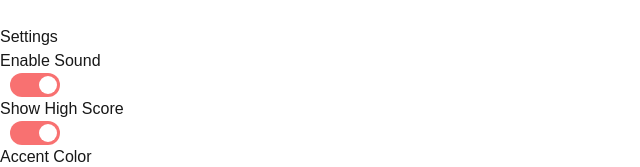
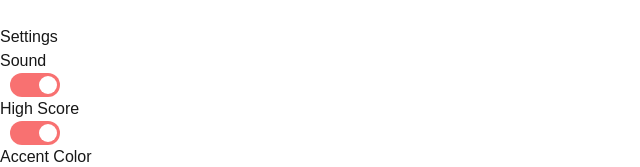
Before and after one commit to beck1888/chance-clicker-game, a Next.js app: page /settings in a window 1280 px wide. Shown: the top 167 px of the page, without its empty margins (0-640 px from the left). Built offline with nearby package versions, Linux system fonts and the light colour scheme.

Commit message:
STYLE: Refactor settings page for improved readability and user experience; close theme picker on selection

```diff
--- a/src/app/settings/page.tsx
+++ b/src/app/settings/page.tsx
@@ -82,6 +82,7 @@ export default function Settings() {
     localStorage.setItem("theme", theme);
     document.documentElement.classList.remove('light', 'dark');
     document.documentElement.classList.add(theme);
+    setIsThemePickerOpen(false); // Close the theme picker
   };
 
   const toggleThemePicker = () => {
@@ -136,7 +137,7 @@ export default function Settings() {
         {/* Sound and High Score Toggles */}
         <div className="flex flex-col space-y-4">
           <label className="flex items-center justify-between w-full">
-            <span>Enable Sound</span>
+            <span>Sound</span>
             <div className={styles.toggle}>
               <input
                 type="checkbox"
@@ -147,7 +148,7 @@ export default function Settings() {
             </div>
           </label>
           <label className="flex items-center justify-between w-full">
-            <span>Show High Score</span>
+            <span>High Score</span>
             <div className={styles.toggle}>
               <input
                 type="checkbox"
@@ -168,7 +169,7 @@ export default function Settings() {
               onClick={toggleColorPicker}
             >
               <span style={{ backgroundColor: buttonColor }} className="w-6 h-6 rounded-full"></span>
-              <span>Select</span>
+                <span className="flex-1 text-center mx-auto px-4">Select</span>
                 </button>
                 <div className={`${styles.colorPickerPopup} ${isColorPickerOpen ? styles.open : ''}`}>
                 <div className={styles.colorGrid}>
@@ -193,8 +194,9 @@ export default function Settings() {
               className={`${styles.themePickerButton} ${isThemePickerOpen ? 'open' : ''}`}
               onClick={toggleThemePicker}
             >
-              <span>{darkMode === 'dark' ? 'Dark' : 'Light'}</span>
-              {/* <span>Choose Theme</span> */}
+              <span className="flex-1 text-center mx-auto px-4">
+          {darkMode === 'dark' ? 'Dark' : 'Light'}
+              </span>
             </button>
             <div className={`${styles.themePickerPopup} ${isThemePickerOpen ? styles.open : ''}`}>
               <div className={styles.themeOption} onClick={() => handleThemeChange('light')}>
```
Lines whose indentation alone changed are shown as unchanged.
